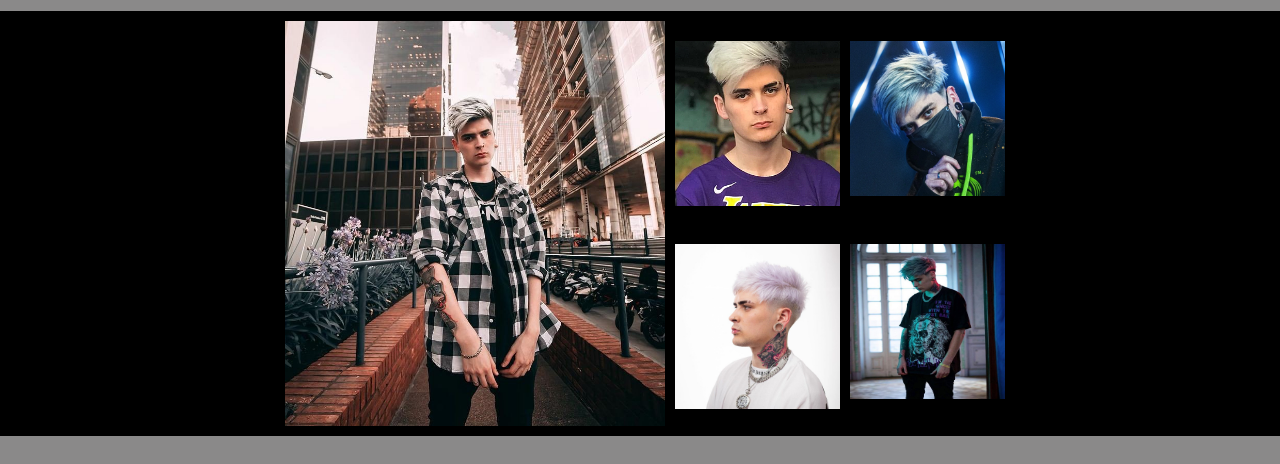
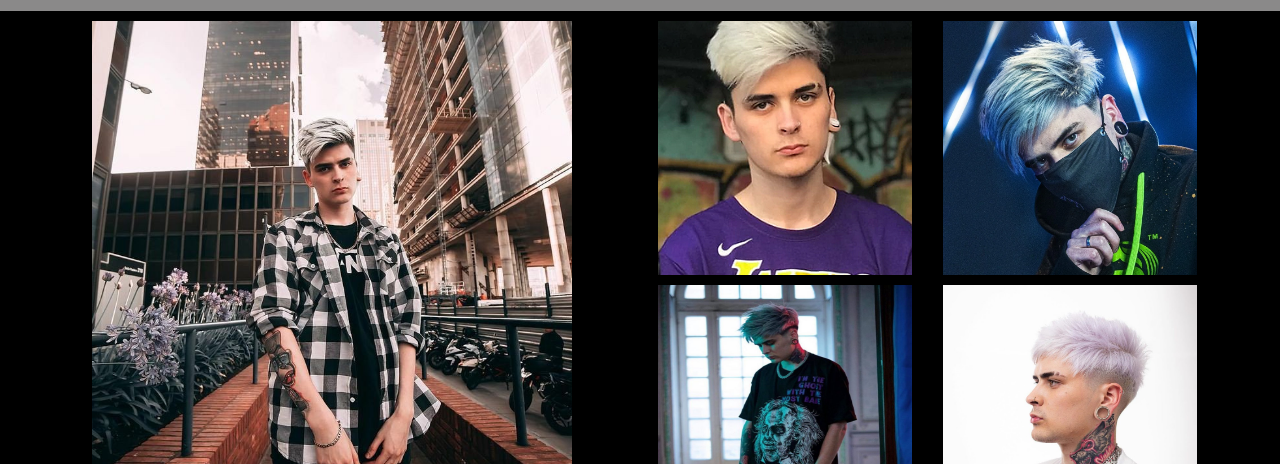
Before and after one commit to lucas-trivisonno/lit-killah, a plain HTML site: page galeria.html in a window 1280 px wide. Shown: the part 79-543 px from the top of the page. Drawn offline with nearby package versions, Linux system fonts and the light colour scheme.

Commit message:
modified-bootstrap

```diff
--- a/galeria.html
+++ b/galeria.html
@@ -43,13 +43,19 @@
           </nav>
 
     </header>
-    <main>
-        <div class="contenedor-galeria">
+    <main class="container">
+        <div class="row">
+          <div class="col-xs-4 col-md-6 col-xl-6">
             <img src="./pubilc/lit killah galeria 3.jpg" alt="imagen 1" class="imagen-uno">
+        </div>
+        <div class="col-xs-2 col-md-3 col-xl-3">
             <img src="./pubilc/lit killah galeria.jpg" alt="imagen 2" class="imagen-dos">
             <img src="./pubilc/imagen de lit killah 3.jpg" alt="imagen 5" class="imagen-cinco">
+        </div>
+            <div class="col-xs-2 col-md-2 col-xl-3">
             <img src="./pubilc/imagen lit killah.jpg" alt="imagen 3" class="imagen-tres">
             <img src="./pubilc/lit killah galeria 4.jpg" alt="imagen 4" class="imagen-cuatro">
+        </div>
           </div>
     </main>
     <footer class="d-flex justify-content-center align-items-center">
--- a/main.css
+++ b/main.css
@@ -62,13 +62,11 @@ width: 250px;
 padding-bottom: 20px;
 padding-left: 60px;
 }
-.footer-home{
+footer{
     background-color: #8a8989;
     width: 100%;
     height: 100px;
-     display: flex;
-    justify-content: center;
-    align-items: center;
+
 }
 .fa-brands{
     color: #f0f8ff;
@@ -78,11 +76,17 @@ padding-left: 60px;
     right: 50px;
 
 }
-.disco{
-    padding-top: 20px;
-    padding-bottom: 20px;
-    display: flex;
-    justify-content: center;
+h4{
+
+    font-family: 'Gill Sans', 'Gill Sans MT', Calibri, 'Trebuchet MS', sans-serif;
+    font-size: 40px;
+    font-style: oblique;
+    color: #f0f8ff;
+}
+.fa-solid{
+
+    font-size: 40px;
+    color: #f0f8ff;
 }
 .album{
     width: 100%;
@@ -111,26 +115,31 @@ padding-left: 60px;
 .imagen-concierto{
     width: 315px;
 }
-.contenedor-galeria{
-    display: flex;
-    flex-wrap: wrap;
 
-}
 .imagen-uno{
-    width: 320px;
-
+    width: 340px;
+    padding-left: 6px;
 }
 .imagen-dos{
-    width: 160px;
+    width: 170px;
+    padding-left: 6px;
+    padding-top: 5px;
 }
 .imagen-tres{
-    width: 160px;
+    width: 170px;
+    padding-left: 6px;
+    padding-top: 5px;
 }
 .imagen-cuatro{
-    width: 160px;
+    width: 170px;
+    padding-left: 6px;
+    padding-top: 5px;
 }
 .imagen-cinco{
-    width: 160px;
+    width: 170px;
+    height: 170px;
+    padding-left: 6px;
+    padding-top: 5px;
 }
 @media screen and (min-width: 768px){
     header{
@@ -221,9 +230,16 @@ padding-left: 60px;
     .fa-brands:hover{
         color: #535252;
     }
-    .disco{
-        display: flex;
-        justify-content: center;
+    .subtitulo-disco{
+
+        font-family: 'Gill Sans', 'Gill Sans MT', Calibri, 'Trebuchet MS', sans-serif;
+        font-size: 40px;
+        font-style: oblique;
+        color: #f0f8ff;
+    }
+    .fa-solid{
+        font-size: 40px;
+        color: #f0f8ff;
     }
     .album{
 
@@ -250,43 +266,33 @@ padding-left: 60px;
         font-size: 20px;
     }
     .imagen-concierto{
-        width: 455px;
+        width: 400px;
+        height: 400px;
+        padding-top: 50px;
     }
-    .contenedor-galeria{
-        display: grid;
-        grid-template-areas:
-        "imagen-uno imagen-dos imagen-tres"
-        "imagen-uno imagen-cuatro imagen-cinco";
-        justify-content: center;
-    }
+
     .imagen-uno{
-       width: 400px;
-        grid-area: imagen-uno;
+       width: 350px;
+
         padding: 10px;
     }
     .imagen-dos{
         width: 165px;
-        grid-area: imagen-dos;
-        padding-top: 30px;
+        padding-top: 10px;
 
     }
     .imagen-tres{
         width: 165px;
-        grid-area: imagen-tres;
-        padding-top: 30px;
-        padding-left: 10px;
+        padding-top: 10px;
     }
     .imagen-cuatro{
         width: 165px;
-        grid-area: imagen-cuatro;
         padding-top: 10px;
     }
     .imagen-cinco{
         width: 165px;
         height: 165px;
-        grid-area: imagen-cinco;
-        padding-top: 10px;
-        padding-left: 10px;
+       padding-top: 9px;
     }
     .contenedor-carrera{
         padding-top: 10px;
@@ -309,4 +315,24 @@ padding-left: 60px;
         padding-top: 20px;
         padding-left: 10px;
     }
+    .imagen-uno{
+        width: 500px;
+        }
+        .imagen-dos{
+        width: 260px;
+
+        }
+        .imagen-tres{
+            width: 260px;
+        }
+        .imagen-cuatro{
+            width: 260px;
+            padding-top: 10px;
+        }
+        .imagen-cinco{
+            width: 260px;
+            height: 260px;
+            padding-top: 10px;
+        }
+
 }
```
Also changed, not shown: discografia.html (+13 -3 lines).
